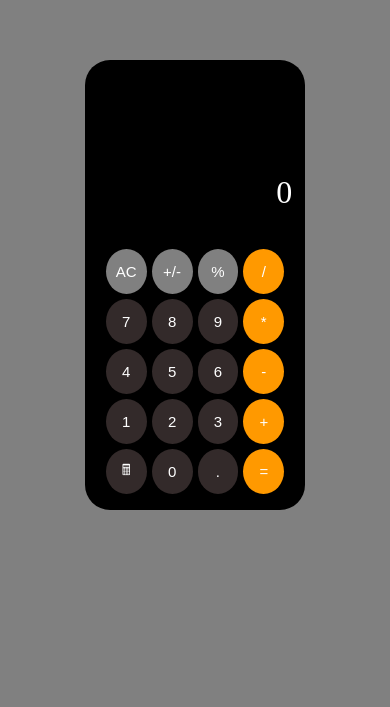
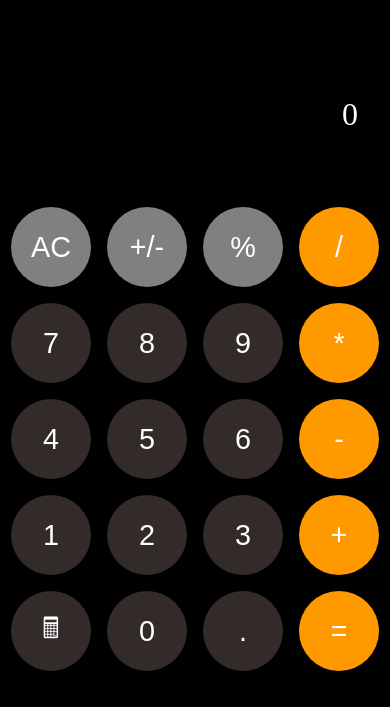
Before and after one commit to Chidinmaojimba/iphone-calculator, a plain HTML site: page index.html in a window 390 px wide. Shown: the part 137-844 px from the top of the page. Drawn offline with Linux system fonts and the light colour scheme.

Commit message:
a little responsiveness added

```diff
--- a/styles.css
+++ b/styles.css
@@ -35,10 +35,10 @@ background-color: gray;
 }
 .num {
     width: 100%;
-    height: 30%;
+    height: 28%;
     display: flex;
-    padding-left: .8rem;
-    padding-right: .8rem;
+    padding-left: 1rem;
+    padding-right: 1rem;
     flex-direction: column;
     align-items: flex-end;
     justify-content: flex-end;
@@ -53,18 +53,22 @@ background-color: gray;
     text-align: right
 }
 
-
+.container > .num .result {
+    font-size: 3rem;
+}
 
 img{
     color: white;
 }
-
 
 .keys{
     display: grid;
     grid-template-columns:repeat( 4, 1fr);
     grid-template-rows: repeat(5, 1fr);
     gap: 5px;
+    /* width: 100%; */
+    /* height: 70%; */
+    padding: 2px;
 }
 .keys button{
     border-radius: 50%;
@@ -77,12 +81,13 @@ img{
 .yellow{
     background-color: #ff9900;
     color:white;
+}
 
-}
 .gray{
  background-color: gray;
  color: white;
 }
+
 .light{background-color: rgb(51, 42, 42);
     color: white;
 }
@@ -90,3 +95,28 @@ img{
 .num{
 
 }
+
+@media  screen and (max-width: 450px) {
+    .container {
+        width: 100%;
+        height: 100%;
+        border-radius: 0;
+    }
+
+    .num {
+        padding: 0 2rem;
+    }
+
+    .keys {
+        /* width: 100%; */
+        max-height: 70%;
+        column-gap: 1rem;
+        row-gap: 1rem;
+    }
+
+    .keys button {
+        font-size: 1.8rem;
+        width: 5rem;
+        height: 5rem;
+    }
+}
```
